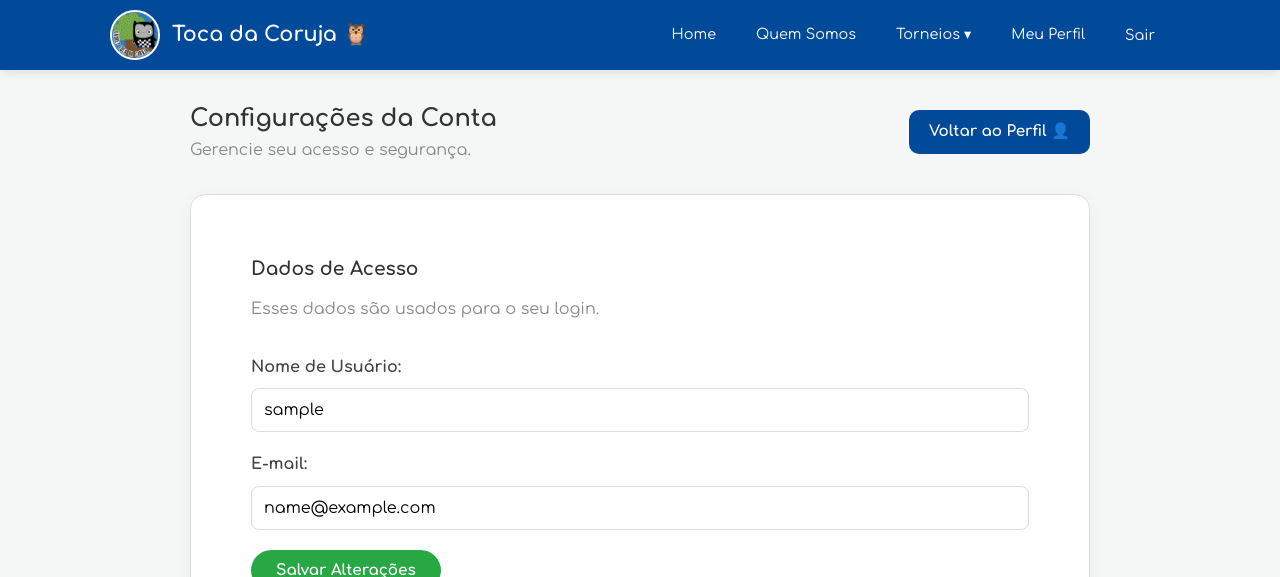
After one commit to AlbinoBJJ/toca_da_coruja, a Django app: page /perfil/config/ in a window 1280 px wide. The commit adds this page. Shown: the top 577 px of the page. Run offline with Django 5.2, Linux system fonts and the light colour scheme; the visitor is signed in with stand-in values (Sample User, id 1); some libraries are stand-ins or nearby versions.

Commit message:
feat: conclui sistema de recuperacao de senha e organiza dependencias

```diff
--- a/templates/base.html
+++ b/templates/base.html
@@ -48,6 +48,15 @@
     </header>
 
     <main class="main-container">
+        {% if messages %}
+            <div class="u-margin-bottom-20">
+                {% for message in messages %}
+                    <div class="badge u-full-width u-padding-message {% if message.tags == 'success' %}badge-breve{% else %}badge-encerrado{% endif %}">
+                        {{ message }}
+                    </div>
+                {% endfor %}
+            </div>
+        {% endif %}
         {% block content %}
         {% endblock %}
     </main>
--- /dev/null
+++ b/templates/registration/password_reset_subject.txt
@@ -0,0 +1 @@
+Recuperação de Senha - Toca da Coruja
--- a/toca_project/urls.py
+++ b/toca_project/urls.py
@@ -3,29 +3,57 @@ URL configuration for toca_project project.
 
 The `urlpatterns` list routes URLs to views. For more information please see:
     https://docs.djangoproject.com/en/6.0/topics/http/urls/
-Examples:
-Function views
-    1. Add an import:  from my_app import views
-    2. Add a URL to urlpatterns:  path('', views.home, name='home')
-Class-based views
-    1. Add an import:  from other_app.views import Home
-    2. Add a URL to urlpatterns:  path('', Home.as_view(), name='home')
-Including another URLconf
-    1. Import the include() function: from django.urls import include, path
-    2. Add a URL to urlpatterns:  path('blog/', include('blog.urls'))
 """
 from django.contrib import admin
 from django.urls import path, include
 from django.conf import settings
 from django.conf.urls.static import static
 from django.contrib.auth import views as auth_views
+from torneios import views
+from django.urls import reverse_lazy
 
 urlpatterns = [
     path('admin/', admin.site.urls),
-    path('', include('torneios.urls')), # O projeto agora "chama" as rotas do app torneios
+    path('', include('torneios.urls')),
+
+    # Login e Logout
     path('login/', auth_views.LoginView.as_view(template_name='registration/login.html'), name='login'),
     path('logout/', auth_views.LogoutView.as_view(), name='logout'),
-    ]
+
+    # Recuperação de Senha
+    path('reset_password/', auth_views.PasswordResetView.as_view(
+        template_name='registration/password_reset_form.html',
+        html_email_template_name='registration/password_reset_email.html',
+        subject_template_name='registration/password_reset_subject.txt',
+        success_url=reverse_lazy('password_reset_done') # Garante que ele vá para a URL certa
+    ), name='reset_password'),
+
+    path('reset_password_sent/', auth_views.PasswordResetDoneView.as_view(
+        template_name='registration/password_reset_done.html'
+    ), name='password_reset_done'), # O name precisa ser esse para o success_url acima funcionar
+
+    path('reset/<uidb64>/<token>/', auth_views.PasswordResetConfirmView.as_view(
+        template_name='registration/password_reset_confirm.html'
+    ), name='password_reset_confirm'),
+
+    path('reset_password_complete/', auth_views.PasswordResetCompleteView.as_view(
+        template_name='registration/password_reset_complete.html'
+    ), name='password_reset_complete'),
+
+    # Alteração de Senha (Dentro do sistema)
+    path('password_change/', auth_views.PasswordChangeView.as_view(
+        template_name='registration/password_change.html',
+        success_url=reverse_lazy('perfil')  # Redireciona direto para o perfil após sucesso
+    ), name='password_change'),
+
+    path('password_change/done/', auth_views.PasswordChangeDoneView.as_view(
+        template_name='registration/password_change_done.html'
+    ), name='password_change_done'),
+
+    # Perfil e Configurações
+    path('perfil/config/', views.perfil_config, name='perfil_config'),
+    path('perfil/atualizar/', views.atualizar_dados, name='atualizar_dados'),
+]
 
 if settings.DEBUG:
     urlpatterns += list(static(settings.MEDIA_URL, document_root=settings.MEDIA_ROOT))
--- a/torneios/static/torneios/style.css
+++ b/torneios/static/torneios/style.css
@@ -152,6 +152,15 @@ hr { border: 0; border-top: 1px solid #eee; margin: 20px 0; }
     display: block;
 }
 
+/* NOVO: Header do Perfil com Flexbox */
+.perfil-header {
+    display: flex;
+    justify-content: space-between;
+    align-items: center;
+    flex-wrap: wrap;
+    gap: 15px;
+}
+
 /* ==========================================
     5. COMPONENTES (BOTÕES E BADGES)
    ========================================== */
@@ -182,6 +190,12 @@ hr { border: 0; border-top: 1px solid #eee; margin: 20px 0; }
 .btn-coral:hover {
     background-color: var(--coral-hover) !important;
     box-shadow: 0 6px 20px rgba(238, 99, 91, 0.3);
+}
+
+/* Especial para botão arredondado de config */
+.btn-config-radius {
+    border-radius: 10px;
+    padding: 10px 20px;
 }
 
 /* Badges */
@@ -285,12 +297,11 @@ hr { border: 0; border-top: 1px solid #eee; margin: 20px 0; }
     border-radius: 15px;
     display: flex;
     flex-direction: column;
-    overflow: hidden; /* Importante para o zoom não "vazar" do card */
+    overflow: hidden;
     box-shadow: var(--shadow);
     transition: transform 0.3s ease, box-shadow 0.3s ease;
 }
 
-/* Efeito de levante no card e sombra mais forte */
 .torneio-card-horizontal:hover {
     transform: translateY(-8px);
     box-shadow: 0 15px 35px rgba(0,0,0,0.15);
@@ -338,21 +348,43 @@ hr { border: 0; border-top: 1px solid #eee; margin: 20px 0; }
     width: 100%;
     padding: 14px;
     font-size: 1rem;
-    z-index: 2; /* Garante que o botão seja clicável sobre qualquer efeito */
+    z-index: 2;
 }
 
 /* ==========================================
-   8. FORMULÁRIOS (GERAL)
+    8. FORMULÁRIOS (GERAL E CONFIG)
    ========================================== */
 .form-group { margin-bottom: 20px; }
-.form-group label { display: block; font-weight: bold; margin-bottom: 8px; color: #444; }
-.form-group input, .form-group select, .form-group textarea {
+
+.form-group label {
+    display: block;
+    font-weight: bold;
+    margin-bottom: 8px;
+    color: #444;
+}
+
+.form-group input,
+.form-group select,
+.form-group textarea,
+.form-input {
     width: 100%;
     padding: 12px;
     border: 1px solid #ddd;
     border-radius: 8px;
     font-family: inherit;
     font-size: 1rem;
+    transition: border-color 0.3s ease;
+}
+
+.form-input {
+    padding: 12px 15px;
+}
+
+.form-input:focus,
+.form-group input:focus {
+    outline: none;
+    border-color: var(--azul-toca);
+    box-shadow: 0 0 0 2px rgba(0, 74, 153, 0.1);
 }
 
 .form-help {
@@ -362,23 +394,38 @@ hr { border: 0; border-top: 1px solid #eee; margin: 20px 0; }
     line-height: 1.2;
 }
 
-.perfil-acoes {
-    margin-top: 35px;
-    padding-top: 20px;
-    border-top: 1px solid #eee;
+.card-config {
+    padding: 30px;
+}
+
+.btn-fit {
+    width: auto !important;
+    display: inline-block;
+    padding: 12px 25px;
 }
 
 /* ==========================================
     9. TABS E TABELAS (PERFIL)
    ========================================== */
 .tabs { margin-bottom: 30px; display: flex; gap: 5px; background: #eee; padding: 5px; border-radius: 12px; }
-.tab-link { padding: 12px 15px; cursor: pointer; border: none; background: none; font-weight: bold; flex: 1; border-radius: 8px; color: #666; transition: 0.3s; }
+.tab-link { padding: 12px 15px; cursor: pointer; border: none; background: none; font-weight: bold; flex: 1; border-radius: 8px; color: #666; transition: 0.3s; text-decoration: none; text-align: center; }
 .tab-link.active { background-color: var(--branco); color: var(--azul-toca); box-shadow: 0 4px 10px rgba(0,0,0,0.1); }
+
+/* NOVO: Esconde conteúdos de abas que não estão ativos por padrão no CSS */
+.tab-content { display: none; }
+/* Mostra apenas se explicitamente marcado como ativo (para quando o JS ainda não carregou) */
+.tab-content.active-initial { display: block; }
 
 .table-responsive { overflow-x: auto; }
 .tabela-historico { width: 100%; border-collapse: collapse; margin-top: 10px; }
 .tabela-historico th { text-align: left; padding: 12px; background: #f8f9fa; border-bottom: 2px solid #eee; color: var(--azul-toca); }
 .tabela-historico td { padding: 12px; border-bottom: 1px solid #eee; font-size: 0.95rem; }
+
+.perfil-acoes {
+    margin-top: 35px;
+    padding-top: 20px;
+    border-top: 1px solid #eee;
+}
 
 /* ==========================================
     10. RODAPÉ E WHATSAPP
--- /dev/null
+++ b/torneios/templates/registration/perfil_config.html
@@ -0,0 +1,47 @@
+{% extends 'base.html' %}
+
+{% block content %}
+<div class="perfil-header u-margin-bottom-30">
+    <div>
+        <h2 class="secao-titulo-azul">Configurações da Conta</h2>
+        <p class="u-text-muted">Gerencie seu acesso e segurança.</p>
+    </div>
+    <a href="{% url 'perfil' %}" class="btn-acao btn-detalhes btn-config-radius">
+        Voltar ao Perfil 👤
+    </a>
+</div>
+
+<div class="lista-torneios">
+    <div class="torneio-card-horizontal card-config">
+        <div class="torneio-info-resumo">
+            <h3>Dados de Acesso</h3>
+            <p class="u-text-muted u-margin-bottom-20">Esses dados são usados para o seu login.</p>
+
+            <form method="POST" action="{% url 'atualizar_dados' %}">
+                {% csrf_token %}
+                <div class="form-group">
+                    <label for="username">Nome de Usuário:</label>
+                    <input type="text" id="username" name="username" value="{{ user.username }}" class="form-input">
+                </div>
+                <div class="form-group">
+                    <label for="email">E-mail:</label>
+                    <input type="email" id="email" name="email" value="{{ user.email }}" class="form-input">
+                </div>
+                <div class="u-margin-top-20">
+                    <button type="submit" class="btn-acao btn-inscricao btn-fit">Salvar Alterações</button>
+                </div>
+            </form>
+        </div>
+    </div>
+
+    <div class="torneio-card-horizontal card-config">
+        <div class="torneio-info-resumo">
+            <h3>Segurança</h3>
+            <p class="u-margin-bottom-20">Mantenha sua senha atualizada para proteger sua conta.</p>
+            <div class="acoes-wrapper">
+                <a href="{% url 'password_change' %}" class="btn-acao btn-detalhes btn-fit">Alterar Senha 🔒</a>
+            </div>
+        </div>
+    </div>
+</div>
+{% endblock %}
--- a/torneios/views.py
+++ b/torneios/views.py
@@ -10,7 +10,7 @@ from django.http import HttpResponse
 from datetime import date
 from django.utils import timezone
 import requests
-
+from django.contrib.auth.models import User
 
 def home(request):
     # Filtra apenas o torneio que está com inscrições abertas
@@ -197,3 +197,29 @@ def proximos_torneios(request):
     return render(request, 'torneios/proximos_torneios.html', {
         'torneios': torneios
     })
+
+@login_required
+def atualizar_dados(request):
+    if request.method == 'POST':
+        user = request.user
+        novo_username = request.POST.get('username')
+        novo_email = request.POST.get('email')
+
+        # 1. Verifica se o username já existe em outro usuário
+        if User.objects.filter(username=novo_username).exclude(pk=user.pk).exists():
+            messages.error(request, "Este nome de usuário já está em uso.")
+            return redirect('perfil_config') # Nome da sua rota de configurações
+
+        # 2. Atualiza os dados
+        user.username = novo_username
+        user.email = novo_email
+        user.save()
+
+        messages.success(request, "Seus dados foram atualizados com sucesso! ✅")
+        return redirect('perfil_config')
+
+    return redirect('perfil_config')
+
+@login_required
+def perfil_config(request):
+    return render(request, 'registration/perfil_config.html')
```
Also changed, not shown: other parts of torneios/static/torneios/style.css (+9 -34 lines), templates/registration/password_change.html (added, +35 -0 lines), templates/registration/password_change_done.html (added, +20 -0 lines), templates/registration/password_reset_complete.html (added, +10 -0 lines), templates/registration/password_reset_confirm.html (added, +53 -0 lines), templates/registration/password_reset_done.html (added, +21 -0 lines), templates/registration/password_reset_email.html (added, +41 -0 lines), templates/registration/password_reset_form.html (added, +39 -0 lines), toca_project/settings.py (+26 -11 lines), torneios/templates/registration/login.html (+10 -6 lines), torneios/templates/torneios/perfil.html (+19 -19 lines), 1 other file. Lines whose indentation alone changed are shown as unchanged.
